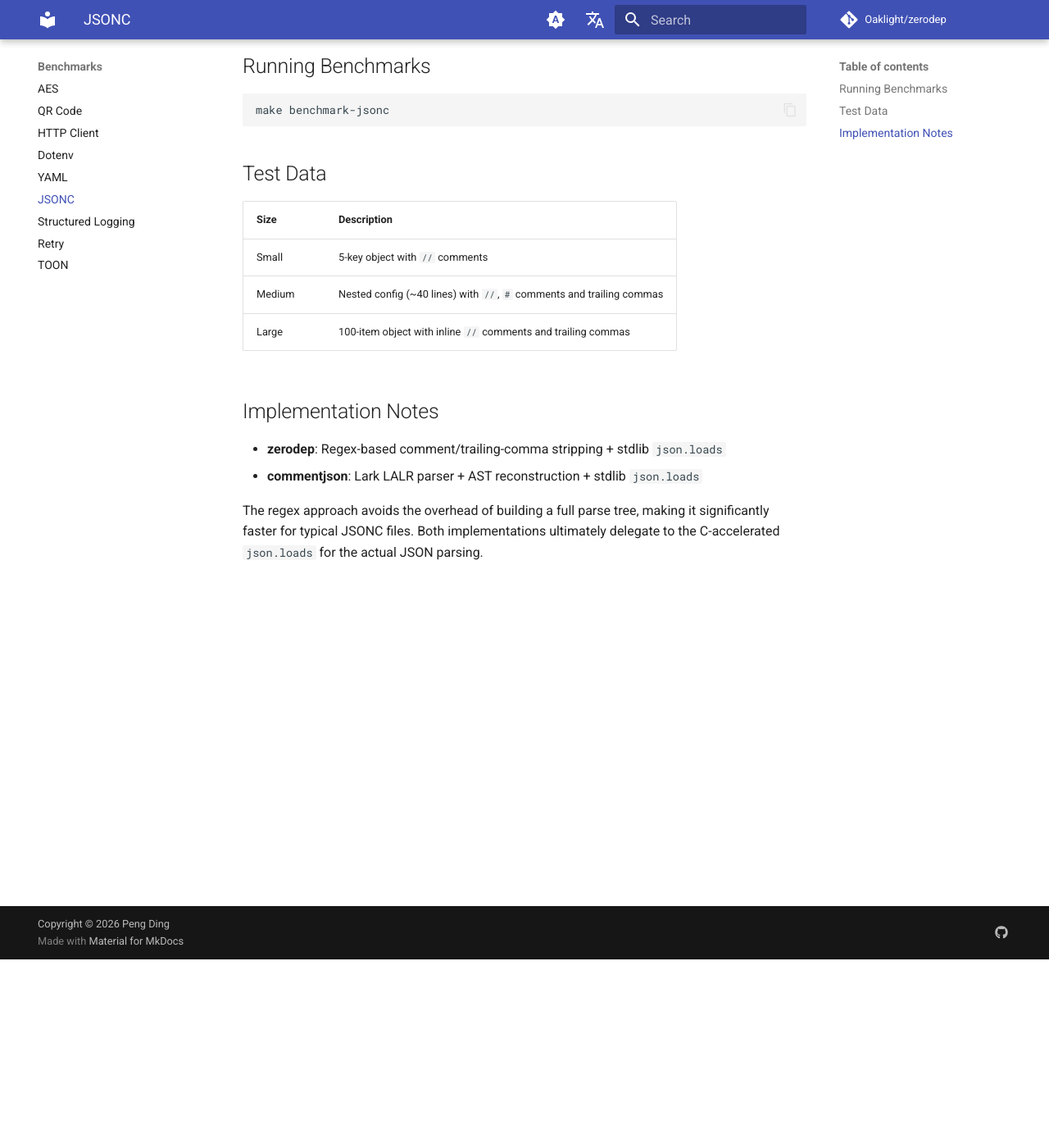
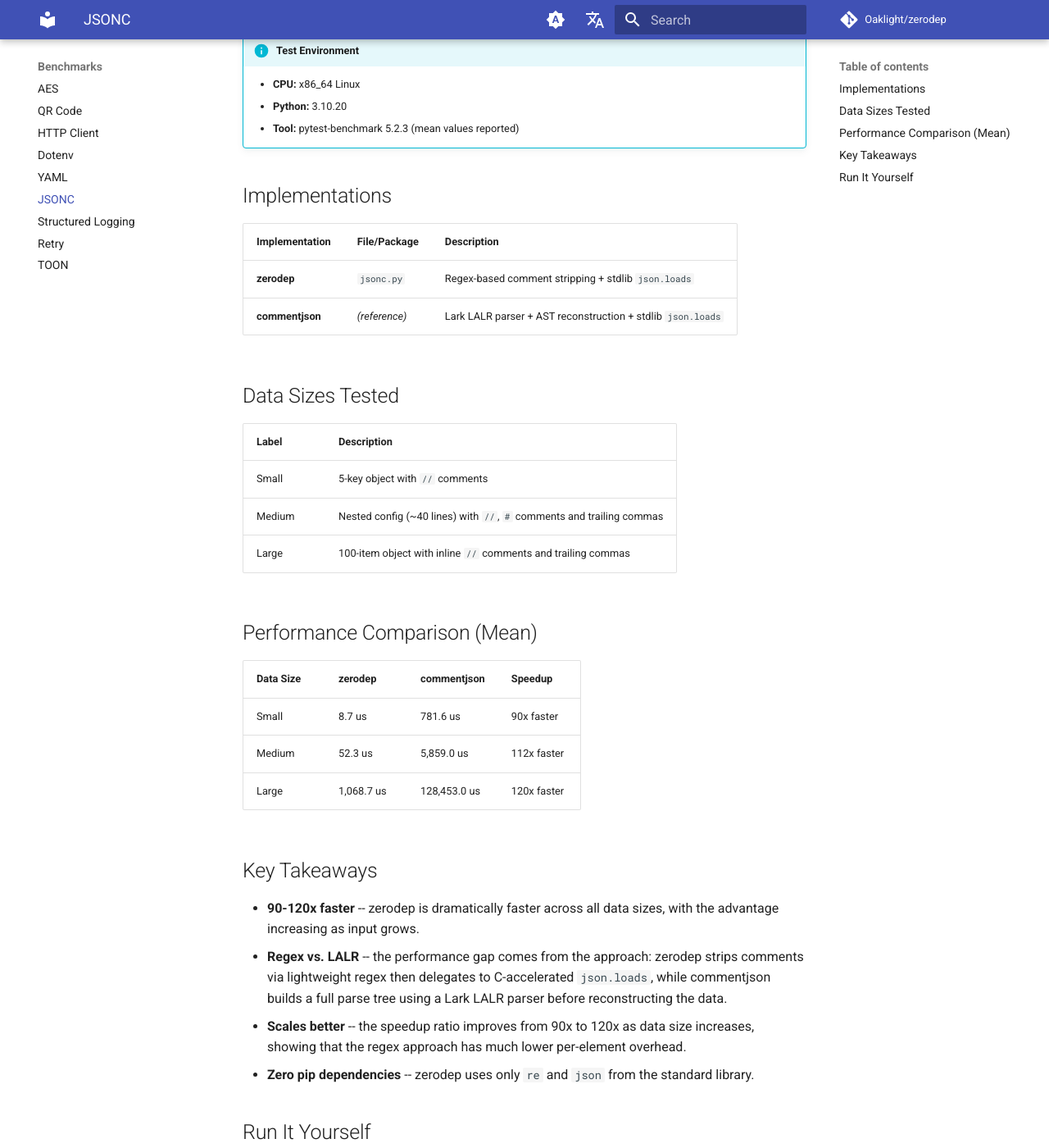
Before and after one commit to Oaklight/zerodep, an MkDocs documentation site: the page built from docs/benchmarks/jsonc.md, in a window 1280 px wide and 1400 px high, scrolled down 230 px. Shown: the whole window at 82% size. Built offline with MkDocs 1.6.1 and Material for MkDocs 9.7.7, drawn with Linux system fonts in a browser that asks for light colours; comment, search, counter and statistics services are not loaded; some of the changed text lies outside the part shown.

Commit message:
Update benchmark pages with real test results for dotenv, yaml, jsonc, structlog

````diff
--- a/docs/benchmarks/jsonc.md
+++ b/docs/benchmarks/jsonc.md
@@ -1,24 +1,45 @@
-# JSONC Benchmarks
+# JSONC Benchmark
 
-Performance comparison between zerodep JSONC and `commentjson`.
+Apple-to-apple performance comparison between zerodep JSONC and [`commentjson`](https://pypi.org/project/commentjson/).
 
-## Running Benchmarks
+!!! info "Test Environment"
+    - **CPU:** x86_64 Linux
+    - **Python:** 3.10.20
+    - **Tool:** pytest-benchmark 5.2.3 (mean values reported)
 
-```bash
-make benchmark-jsonc
-```
+## Implementations
 
-## Test Data
+| Implementation | File/Package | Description |
+|----------------|--------------|-------------|
+| **zerodep** | `jsonc.py` | Regex-based comment stripping + stdlib `json.loads` |
+| **commentjson** | *(reference)* | Lark LALR parser + AST reconstruction + stdlib `json.loads` |
 
-| Size | Description |
-|------|-------------|
+## Data Sizes Tested
+
+| Label | Description |
+|-------|-------------|
 | Small | 5-key object with `//` comments |
 | Medium | Nested config (~40 lines) with `//`, `#` comments and trailing commas |
 | Large | 100-item object with inline `//` comments and trailing commas |
 
-## Implementation Notes
+## Performance Comparison (Mean)
 
-- **zerodep**: Regex-based comment/trailing-comma stripping + stdlib `json.loads`
-- **commentjson**: Lark LALR parser + AST reconstruction + stdlib `json.loads`
+| Data Size | zerodep | commentjson | Speedup |
+|-----------|---------|-------------|---------|
+| Small | 8.7 us | 781.6 us | 90x faster |
+| Medium | 52.3 us | 5,859.0 us | 112x faster |
+| Large | 1,068.7 us | 128,453.0 us | 120x faster |
 
-The regex approach avoids the overhead of building a full parse tree, making it significantly faster for typical JSONC files. Both implementations ultimately delegate to the C-accelerated `json.loads` for the actual JSON parsing.
+## Key Takeaways
+
+- **90-120x faster** -- zerodep is dramatically faster across all data sizes, with the advantage increasing as input grows.
+- **Regex vs. LALR** -- the performance gap comes from the approach: zerodep strips comments via lightweight regex then delegates to C-accelerated `json.loads`, while commentjson builds a full parse tree using a Lark LALR parser before reconstructing the data.
+- **Scales better** -- the speedup ratio improves from 90x to 120x as data size increases, showing that the regex approach has much lower per-element overhead.
+- **Zero pip dependencies** -- zerodep uses only `re` and `json` from the standard library.
+
+## Run It Yourself
+
+```bash
+pip install pytest pytest-benchmark commentjson
+pytest jsonc/test_jsonc_benchmark.py --benchmark-only -v
+```
````
Also changed, not shown: docs/benchmarks/dotenv.md (+41 -2 lines), docs/benchmarks/structlog.md (+35 -2 lines), docs/benchmarks/yaml.md (+49 -3 lines), docs/index.md (+1 -0 lines).
